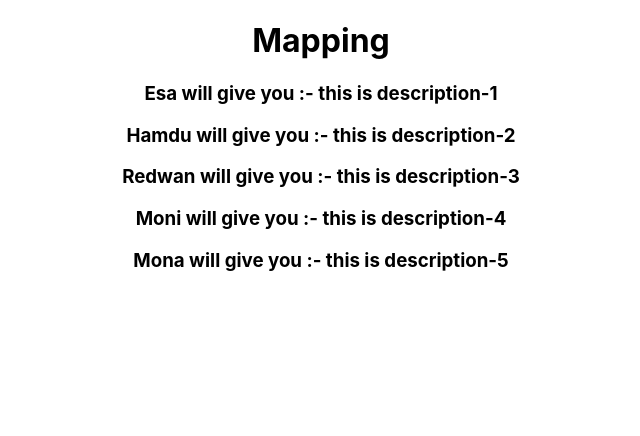
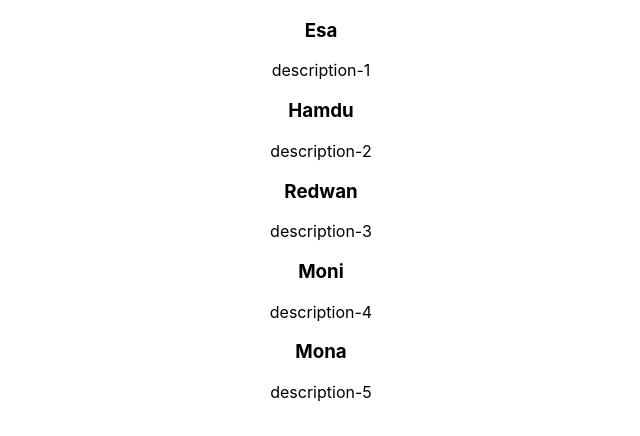
Before and after one commit to esamohammad/React-Course, a React (Create React App) app: page / in a window 1280 px wide. Shown: the top 436 px of the page, without its empty margins (319-959 px from the left). Built offline with nearby package versions, Linux system fonts and the light colour scheme.

Commit message:
anotther mapping with index

```diff
--- a/src/App.js
+++ b/src/App.js
@@ -1,18 +1,18 @@
 import './App.css';
-import Card from './components/Card/Card'
-import Data from './Data.json'
+import UniqueKey from './components/UniqueKey/UniqueKey';
 
-// {/* map ar jonno data json file , akta component ar app js ai tin ta needed. */}
+
+
+
 
 function App() {
 
   return (
     <div className="App">
-      <h1>Mapping</h1>
-      {Data.map((item,index) => <Card key={index} titleText={item.title} description={item.desc}></Card>)}
+    <UniqueKey></UniqueKey>
     </div>
 
-//unique key problems
+
 
 
   );
--- a/src/components/UniqueKey/UniqueKey.js
+++ b/src/components/UniqueKey/UniqueKey.js
@@ -1,9 +1,38 @@
 import React from 'react';
+
+
+const names = [
+    {
+        "title": "Esa",
+        "desc": "description-1"
+    },
+    {
+        "title": "Hamdu",
+        "desc": "description-2"
+    },
+    {
+        "title": "Redwan",
+        "desc": "description-3"
+    },
+    {
+        "title": "Moni",
+        "desc": "description-4"
+    },
+    {
+        "title": "Mona",
+        "desc": "description-5"
+    }
+];
+
 
 const UniqueKey = () => {
     return (
         <div>
-            <h1>This is Unique key</h1>
+            {names.map((name, index) =>
+                <div key={index}>
+                    <h3>{name.title}</h3>
+                    <p>{name.desc}</p>
+                </div>)}
         </div>
     );
 };
--- a/src/data.json
+++ b/src/data.json
@@ -1,22 +1,22 @@
 [
     {
         "title": "Esa",
-        "desc": "this is description-1"
+        "desc": "description-1"
     },
     {
         "title": "Hamdu",
-        "desc": "this is description-2"
+        "desc": "description-2"
     },
     {
         "title": "Redwan",
-        "desc": "this is description-3"
+        "desc": "description-3"
     },
     {
         "title": "Moni",
-        "desc": "this is description-4"
+        "desc": "description-4"
     },
     {
         "title": "Mona",
-        "desc": "this is description-5"
+        "desc": "description-5"
     }
 ]
```
